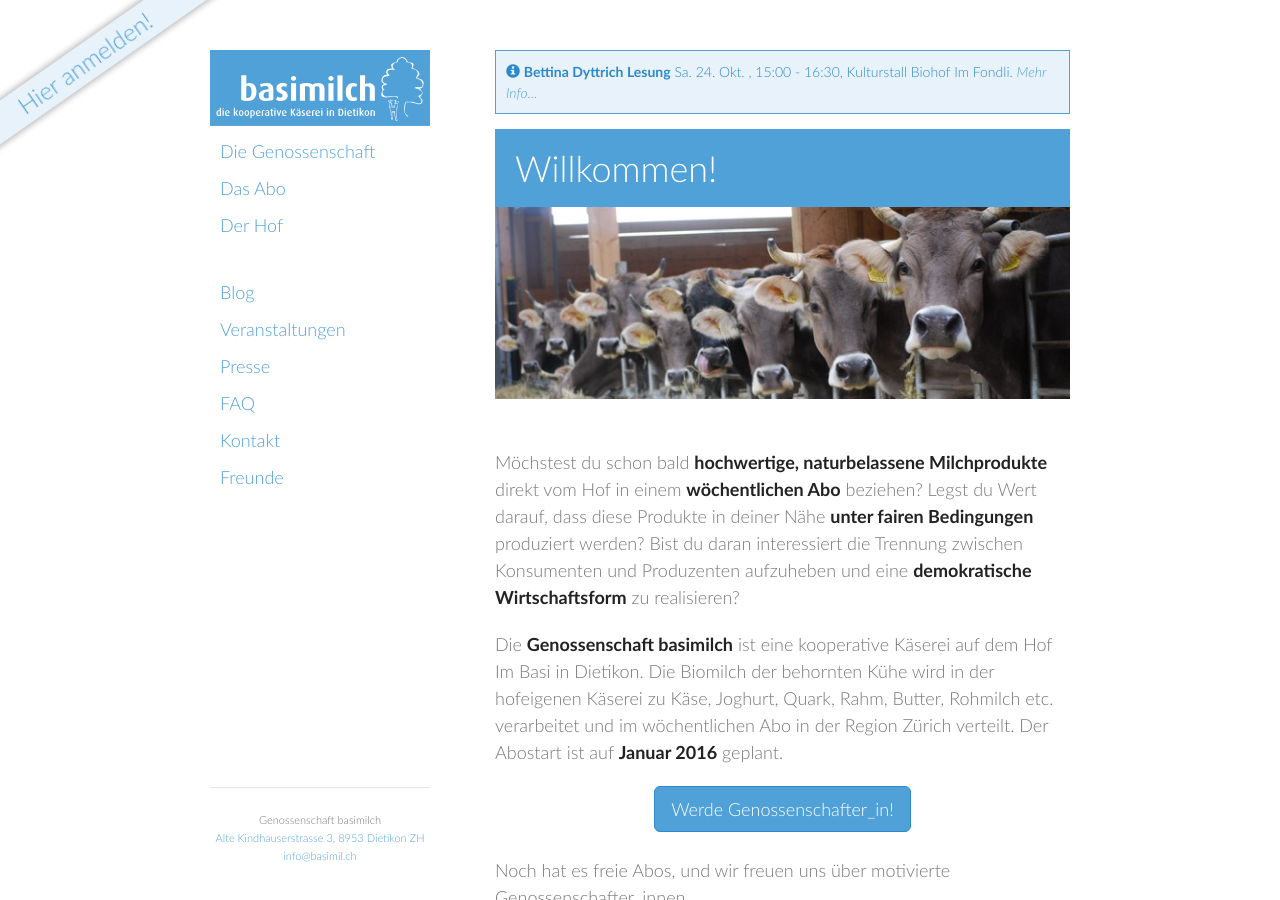
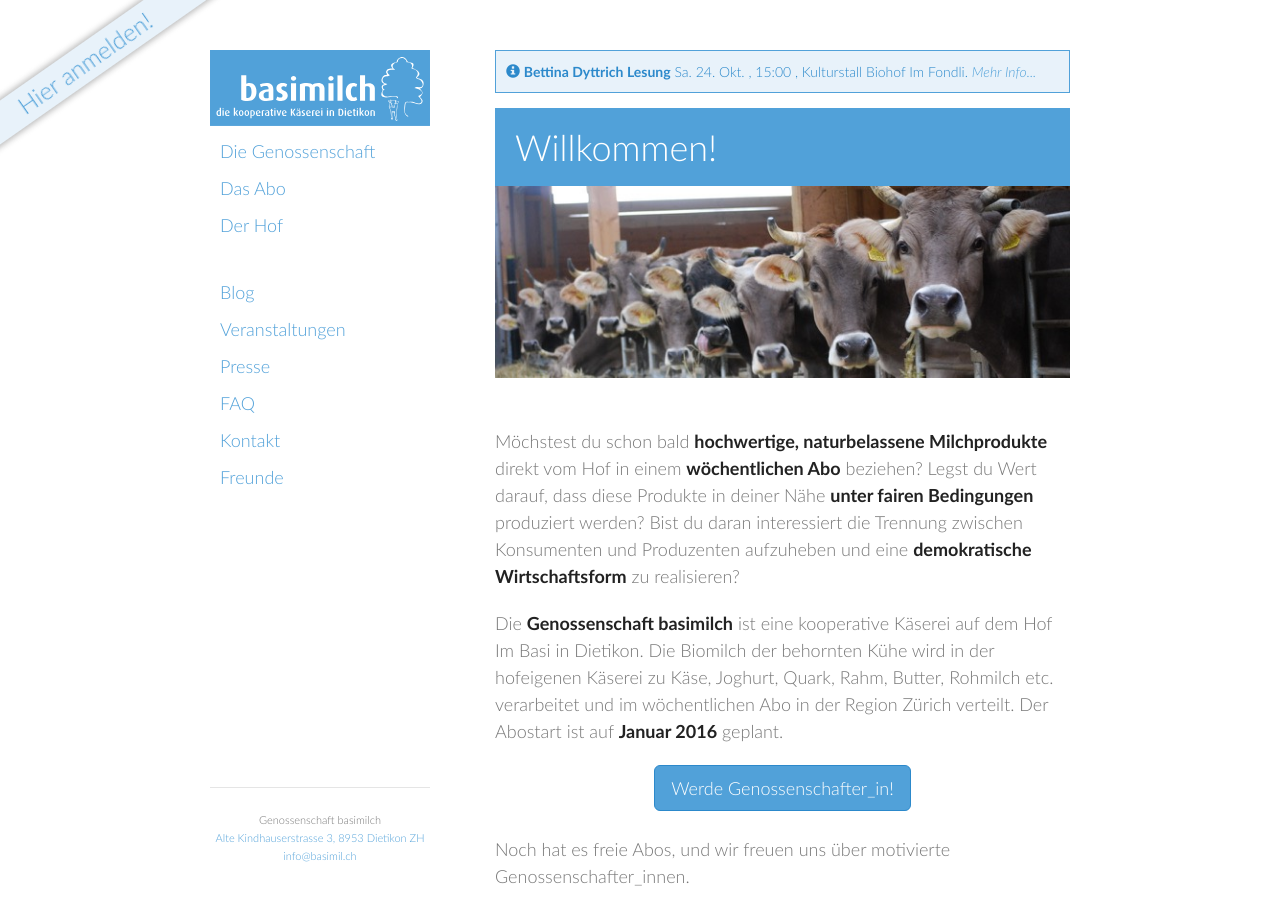
Before and after one commit to vryser/basimilch.github.io, a Jekyll site: the page built from pages/000-home.md, in a window 1280 px wide and 900 px high. Built offline with Jekyll 4.4.1, drawn with Linux system fonts in a browser that asks for light colours; part of the change alters nothing that is shown.

Commit message:
change: remove end time from next event alert to save space

```diff
--- a/_includes/event_hours
+++ b/_includes/event_hours
@@ -1,3 +1,7 @@
 {% assign start_time  = include.event.start | date: "%H:%M" %}
 {% assign end_time    = include.event.end   | date: "%H:%M" %}
-{{start_time}} - {{end_time}}
+{% if include.only_start %}
+    {{start_time}}
+{% else %}
+    {{start_time}} - {{end_time}}
+{% endif %}
--- a/_includes/next_event_alert.html
+++ b/_includes/next_event_alert.html
@@ -5,7 +5,7 @@
     <span class="glyphicon glyphicon-info-sign" aria-hidden="true"></span>
     <b>{% if event.title_short %}{{event.title_short}}{% else %}{{event.title}}{% endif %}</b>
     {% include short_date_german date=event.start %},
-    {% include event_hours event=event %},
+    {% include event_hours event=event only_start=true %},
     {{event.place}}.
     <em><a href="/veranstaltungen/#{% include event_id event=event %}">Mehr Info...</a></em>
   </section>
```
